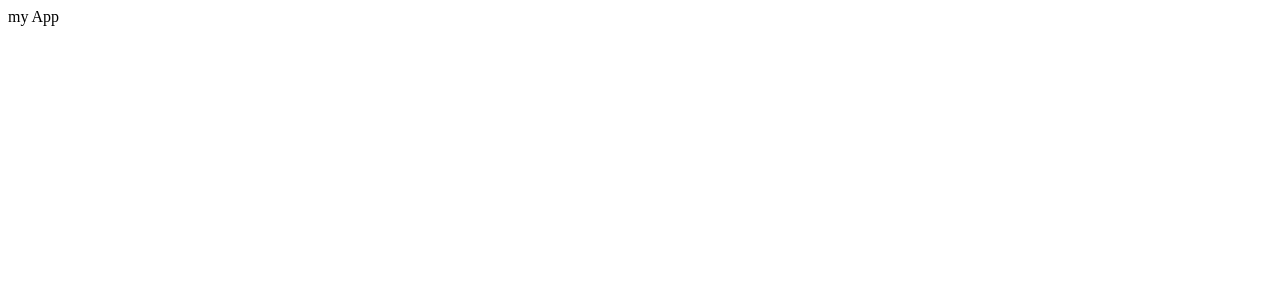
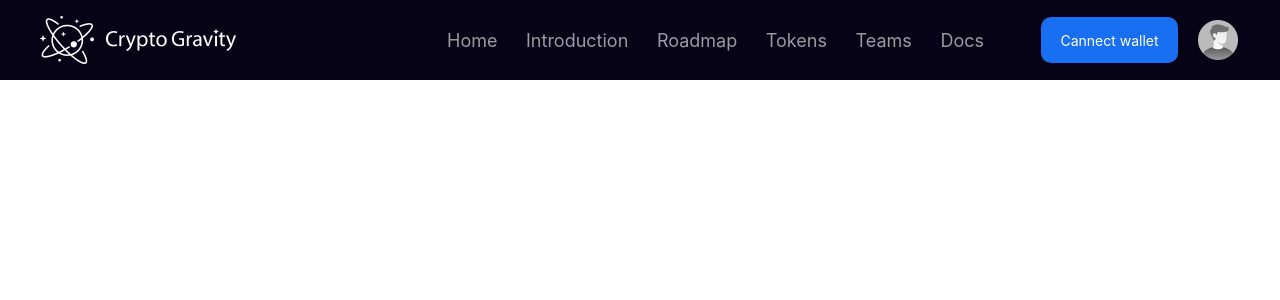
Before and after one commit to CryptoGravityDevelopGroup/websit-pc, a React (Create React App) app: page / in a window 1280 px wide. Shown: the top 300 px of the page. Built offline with nearby package versions, Linux system fonts and the light colour scheme.

Commit message:
初始化头部标签

```diff
--- a/src/App.js
+++ b/src/App.js
@@ -1,7 +1,10 @@
+import { MainPage } from './pages/index.js'
+import styles from './App.module.css';
+
 function App() {
   return (
-    <div className="App">
-      my App
+    <div className={styles['App']}>
+      <MainPage />
     </div>
   );
 }
--- /dev/null
+++ b/src/App.module.css
@@ -0,0 +1,3 @@
+.App {
+  background: #060316;
+}
--- /dev/null
+++ b/src/components/header/Header.jsx
@@ -0,0 +1,24 @@
+import React from 'react'
+import styles from './Header.module.css'
+import logo from '../../assets/logo.png'
+import userHeader from '../../assets/user-header.png'
+
+export function Header() {
+  return (
+    <div className={styles['app-header']}>
+      <img src={logo} alt="logo" className={styles['app-logo']}/>
+      <div className={styles['main-menu']}>
+        <div className={styles['menu-item']}>Home</div>
+        <div className={styles['menu-item']}>Introduction</div>
+        <div className={styles['menu-item']}>Roadmap</div>
+        <div className={styles['menu-item']}>Tokens</div>
+        <div className={styles['menu-item']}>Teams</div>
+        <div className={styles['menu-item']}>Docs</div>
+      </div>
+      <div className={styles['wallet-btn']}>
+        Cannect wallet
+      </div>
+      <img src={userHeader} alt="userHeader" className={styles['user-header']} />
+    </div>
+  )
+}
--- /dev/null
+++ b/src/components/header/Header.module.css
@@ -0,0 +1,44 @@
+.app-header {
+  height: 80px;
+  width: 1200px;
+  margin: auto;
+  display: flex;
+  align-items: center;
+}
+.app-logo {
+  width: 196px;
+  height: 48px;
+  margin-right: 211px;
+}
+.main-menu {
+  display: flex;
+  align-items: center;
+  justify-content: space-between;
+  width: 537px;
+  margin-right: 57px;
+}
+.menu-item {
+  color: rgba(255,255,255,0.6);
+  font-size: 18px;
+  font-weight: 400;
+  cursor: pointer;
+}
+.wallet-btn {
+  width: 137px;
+  height: 46px;
+  border-radius: 10px;
+  opacity: 1;
+  background: rgba(24,111,242,1);
+  color: rgba(255,255,255,1);
+  font-size: 14px;
+  font-weight: 400;
+  display: flex;
+  align-items: center;
+  justify-content: center;
+  cursor: pointer;
+  margin-right: 20px;
+}
+.user-header {
+  width: 40px;
+  height: 40px;
+}
--- /dev/null
+++ b/src/components/header/index.js
@@ -0,0 +1 @@
+export * from './Header'
--- /dev/null
+++ b/src/index.css
@@ -0,0 +1,13 @@
+body {
+  margin: 0;
+  font-family: -apple-system, BlinkMacSystemFont, 'Segoe UI', 'Roboto', 'Oxygen',
+    'Ubuntu', 'Cantarell', 'Fira Sans', 'Droid Sans', 'Helvetica Neue',
+    sans-serif;
+  -webkit-font-smoothing: antialiased;
+  -moz-osx-font-smoothing: grayscale;
+}
+
+code {
+  font-family: source-code-pro, Menlo, Monaco, Consolas, 'Courier New',
+    monospace;
+}
--- a/src/index.js
+++ b/src/index.js
@@ -1,6 +1,7 @@
 import React from 'react';
 import ReactDOM from 'react-dom/client';
 import App from './App';
+import './index.css';
 
 
 const root = ReactDOM.createRoot(document.getElementById('root'));
--- /dev/null
+++ b/src/pages/index.js
@@ -0,0 +1 @@
+export * from './main';
--- /dev/null
+++ b/src/pages/main/MainPage.jsx
@@ -0,0 +1,14 @@
+import React from 'react'
+// import styles from './MainPage.module.css';
+import { Header } from '../../components/header';
+
+export function MainPage() {
+  return (
+    <>
+      <Header/>
+      {/* <div className={styles["page-content"]}>
+        main
+      </div> */}
+    </>
+  )
+}
--- /dev/null
+++ b/src/pages/main/MainPage.module.css
@@ -0,0 +1,5 @@
+.page-content {
+  width: 1200px;
+  margin-left: auto;
+  margin-right: auto;
+}
--- /dev/null
+++ b/src/pages/main/index.js
@@ -0,0 +1 @@
+export * from './MainPage'
```
Also changed, not shown: src/assets/logo.png (added), src/assets/user-header.png (added).
